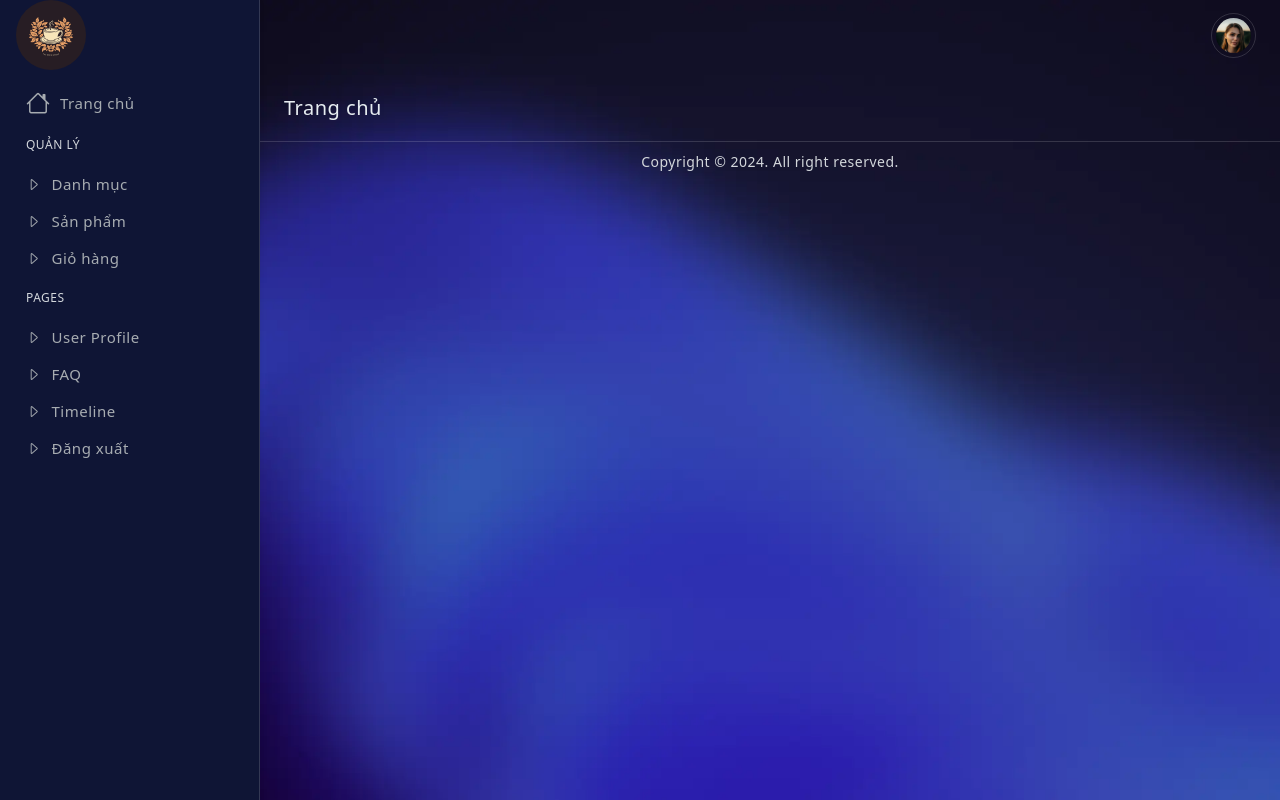
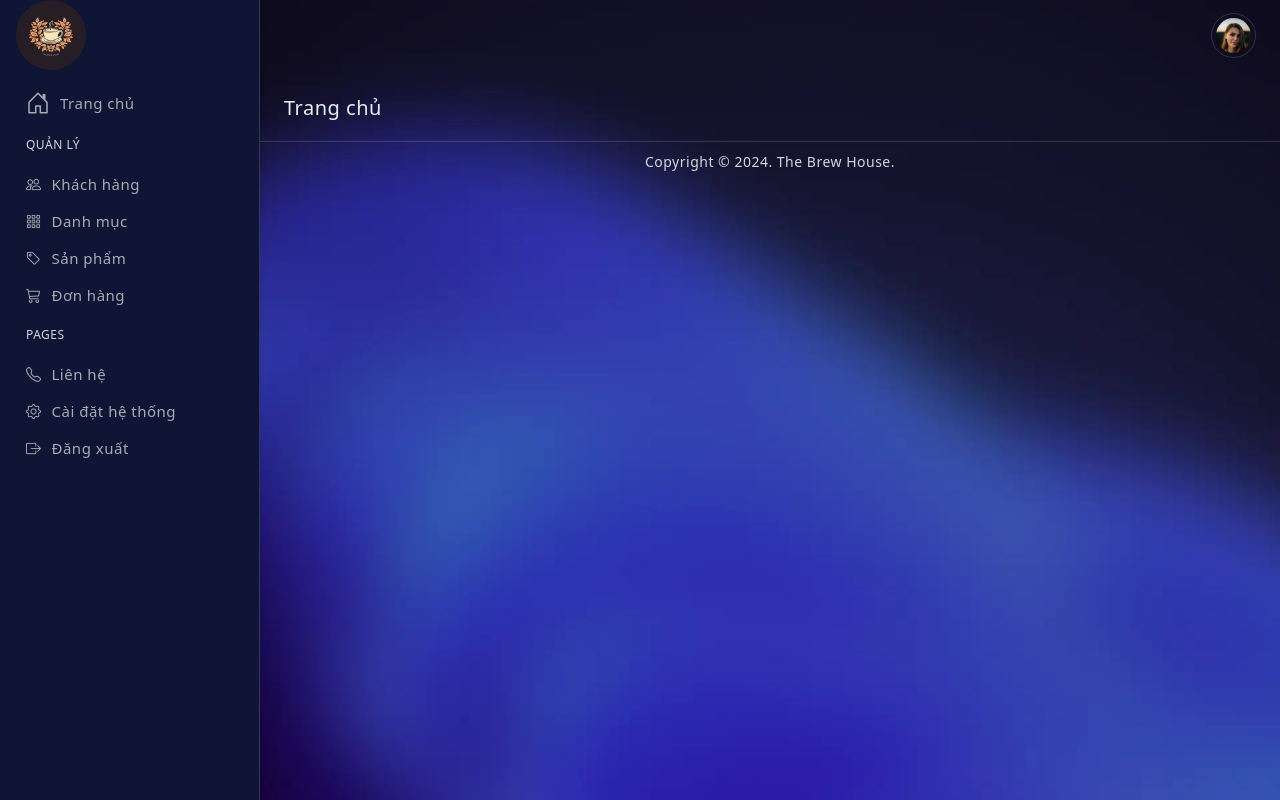
Before and after one commit to 03-PRO1014-WD19202-luongnv16/Nhom01_WebBanCafe_TheBrewHouse, a PHP site: page / in a window 1280 px wide. Run offline with PHP 8.4, Linux system fonts and the light colour scheme.

Commit message:
component admin

```diff
--- a/admin/component/footer.php
+++ b/admin/component/footer.php
@@ -1,6 +1,6 @@
     <!-- Start footer -->
     <footer class="page-footer">
-      <p class="mb-0">Copyright © 2024. All right reserved.</p>
+      <p class="mb-0">Copyright © 2024. The Brew House.</p>
     </footer>
     <!-- End footer -->
   </body>
--- a/admin/component/sidebar.php
+++ b/admin/component/sidebar.php
@@ -15,7 +15,7 @@
                     <li>
                       <a href="index.php" class="has-arrow">
                         <div class="parent-icon">
-                          <i class="bi bi-house"></i>
+                          <i class="bi bi-house-door"></i>
                         </div>
                         <div class="menu-title">Trang chủ</div>
                       </a>
@@ -24,7 +24,15 @@
                     <li>
                       <a href="index.php?act=adddm" class="has-arrow">
                         <div class="child-icon">
-                          <i class="bi bi-caret-right"></i>
+                          <i class="bi bi-people"></i>
+                        </div>
+                        <div class="menu-title">Khách hàng</div>
+                      </a>
+                    </li>
+                    <li>
+                      <a href="index.php?act=adddm" class="has-arrow">
+                        <div class="child-icon">
+                          <i class="bi bi-grid-3x3-gap"></i>
                         </div>
                         <div class="menu-title">Danh mục</div>
                       </a>
@@ -32,7 +40,7 @@
                     <li>
                       <a href="index.php?act=addsp" class="has-arrow">
                         <div class="child-icon">
-                          <i class="bi bi-caret-right"></i>
+                        <i class="bi bi-tag"></i>
                         </div>
                         <div class="menu-title">Sản phẩm</div>
                       </a>
@@ -40,40 +48,32 @@
                     <li>
                       <a href="index.php?act=listgiohang" class="has-arrow">
                         <div class="child-icon">
-                          <i class="bi bi-caret-right"></i>
+                        <i class="bi bi-cart3"></i>
                         </div>
-                        <div class="menu-title">Giỏ hàng</div>
+                        <div class="menu-title">Đơn hàng</div>
                       </a>
                     </li>
                     <li class="menu-label">PAGES</li>
                     <li>
                       <a href="#" class="has-arrow">
                         <div class="child-icon">
-                          <i class="bi bi-caret-right"></i>
+                          <i class="bi bi-telephone"></i>
                         </div>
-                        <div class="menu-title">User Profile</div>
+                        <div class="menu-title">Liên hệ</div>
                       </a>
                     </li>
                     <li>
                       <a href="#" class="has-arrow">
                         <div class="child-icon">
-                          <i class="bi bi-caret-right"></i>
+                          <i class="bi bi-gear"></i>
                         </div>
-                        <div class="menu-title">FAQ</div>
+                        <div class="menu-title">Cài đặt hệ thống</div>
                       </a>
                     </li>
                     <li>
                       <a href="#" class="has-arrow">
                         <div class="child-icon">
-                          <i class="bi bi-caret-right"></i>
-                        </div>
-                        <div class="menu-title">Timeline</div>
-                      </a>
-                    </li>
-                    <li>
-                      <a href="#" class="has-arrow">
-                        <div class="child-icon">
-                          <i class="bi bi-caret-right"></i>
+                          <i class="bi bi-box-arrow-right"></i>
                         </div>
                         <div class="menu-title">Đăng xuất</div>
                       </a>
```
